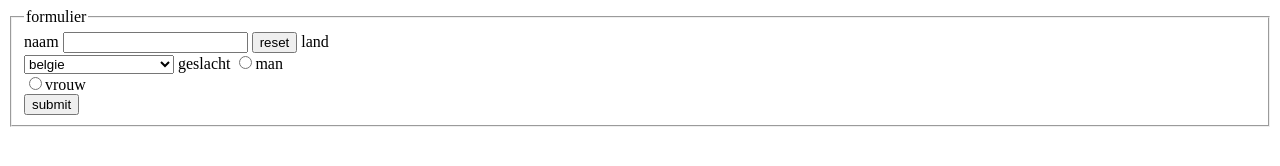
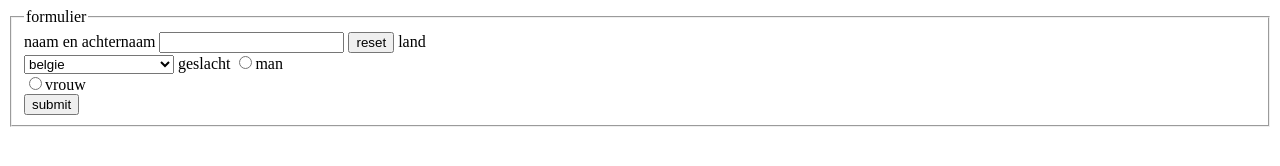
Before and after one commit to TorpTorp/my-first-website, a plain HTML site: page index.html in a window 1280 px wide. Drawn offline with Linux system fonts and the light colour scheme.

Commit message:
Update index.html

```diff
--- a/index.html
+++ b/index.html
@@ -9,7 +9,7 @@
     <form action="http://www.ugent.be/nl/search" method="get">
         <fieldset>
             <legend>formulier</legend>
-            <label for="name">naam</label>
+            <label for="name">naam en achternaam</label>
             <input type="text" id="name">
             <input type="reset" value="reset">
             <label for="land">land</label><br>
```
